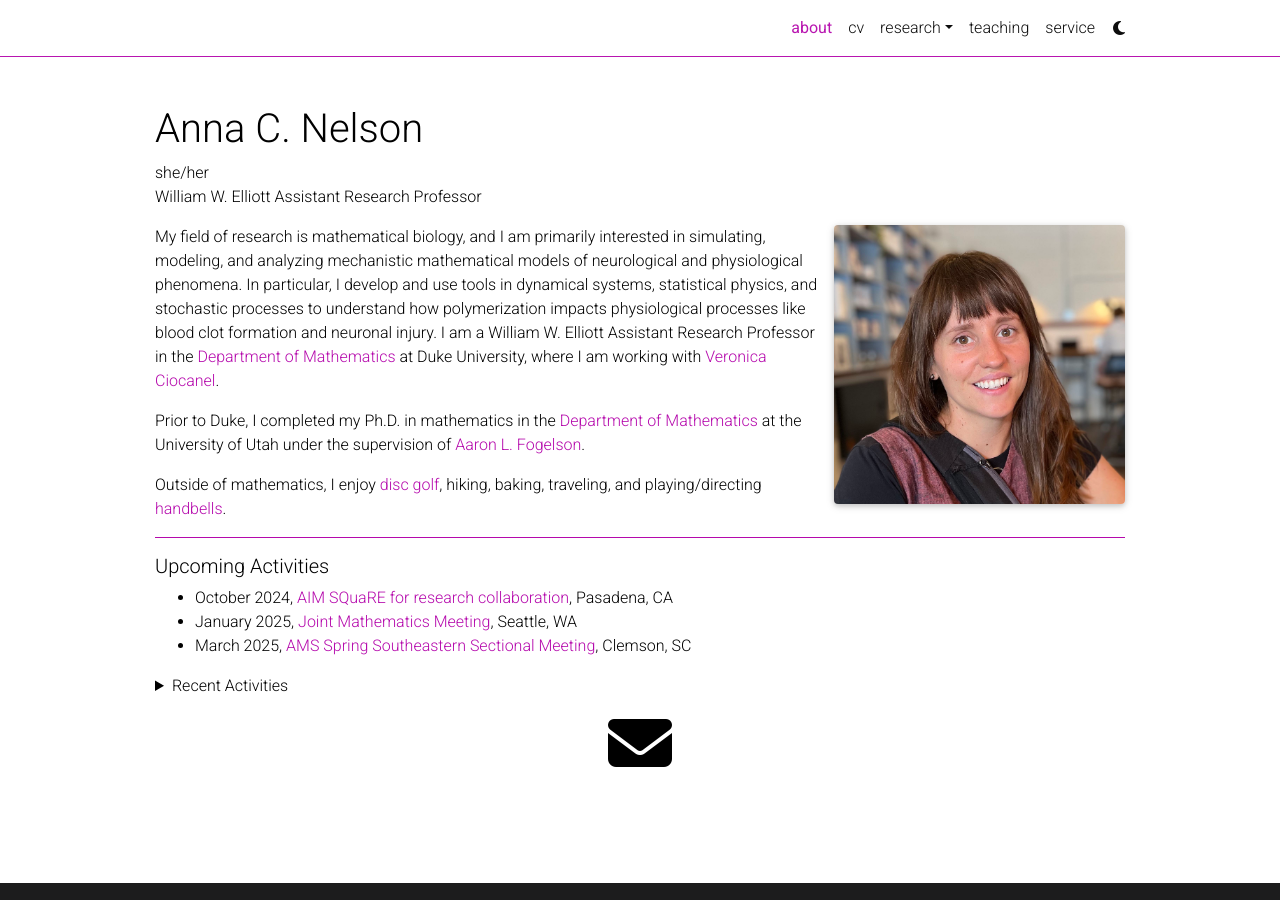
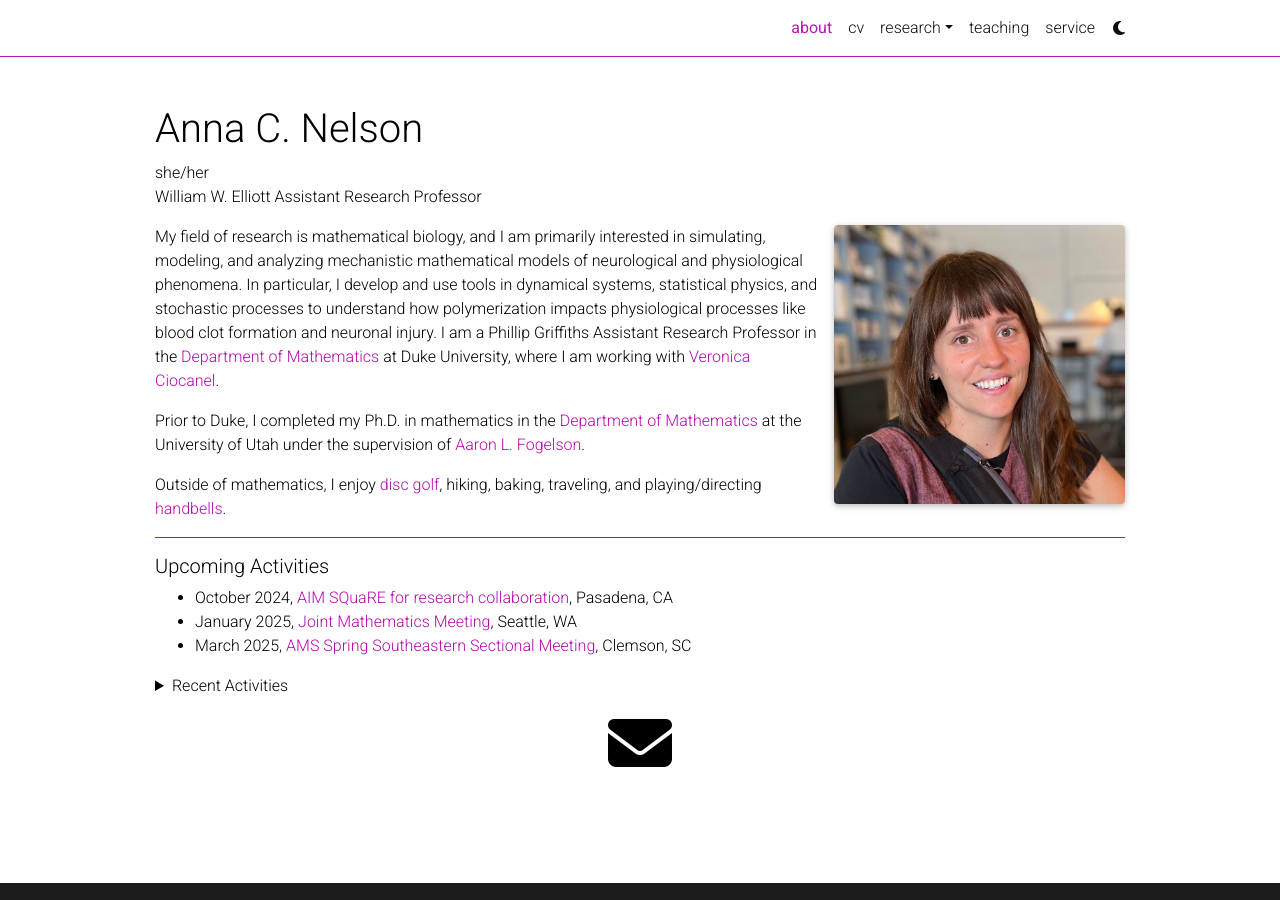
Before and after one commit to annacnelson/annacnelson.github.io, a Jekyll site: the page built from _pages/about.md, in a window 1280 px wide. Built offline with Jekyll 4.4.1, drawn with Linux system fonts in a browser that asks for light colours; full-size pictures stand in for the smaller copies a plugin makes; comment, search, counter and statistics services are not loaded; a style sheet for code colours, icons or effects is not loaded.

Commit message:
Update about.md

```diff
--- a/_pages/about.md
+++ b/_pages/about.md
@@ -15,7 +15,7 @@
 social: true  # includes social icons at the bottom of the page
 ---
 
-My field of research is mathematical biology, and I am primarily interested in simulating, modeling, and analyzing mechanistic mathematical models of neurological and physiological phenomena. In particular, I develop and use tools in dynamical systems, statistical physics, and stochastic processes to understand how polymerization impacts physiological processes like blood clot formation and neuronal injury. I am a William W. Elliott Assistant Research Professor in the [Department of Mathematics](https://math.duke.edu/ "Department of Mathematics") at Duke University, where I am working with [Veronica Ciocanel](https://services.math.duke.edu/~ciocanel/ "Veronica Ciocanel").
+My field of research is mathematical biology, and I am primarily interested in simulating, modeling, and analyzing mechanistic mathematical models of neurological and physiological phenomena. In particular, I develop and use tools in dynamical systems, statistical physics, and stochastic processes to understand how polymerization impacts physiological processes like blood clot formation and neuronal injury. I am a Phillip Griffiths Assistant Research Professor in the [Department of Mathematics](https://math.duke.edu/ "Department of Mathematics") at Duke University, where I am working with [Veronica Ciocanel](https://services.math.duke.edu/~ciocanel/ "Veronica Ciocanel").
 
 Prior to Duke, I completed my Ph.D. in mathematics in the [Department of Mathematics](https://math.utah.edu "Department of Mathematics") at the University of Utah under the supervision of [Aaron L. Fogelson](https://math.utah.edu/~fogelson "Aaron L. Fogelson" ).
 
```
